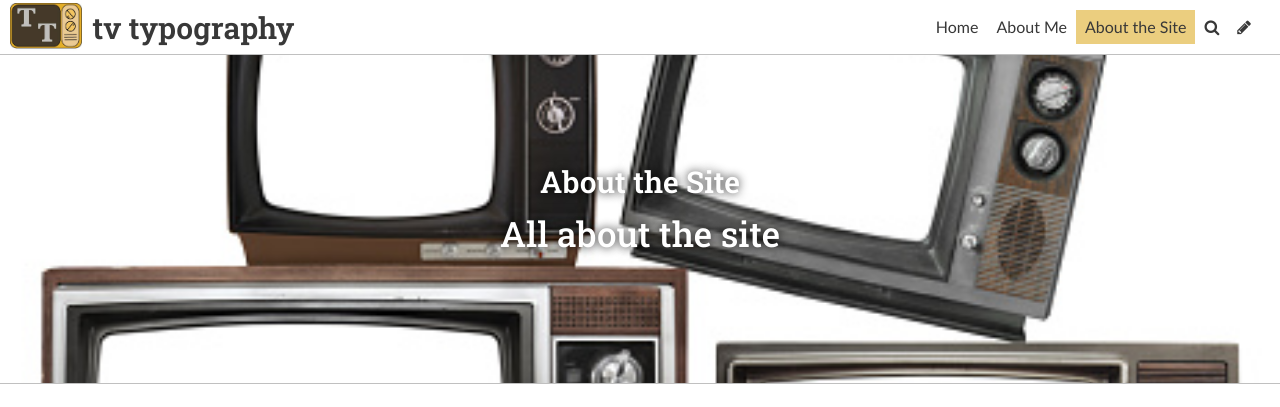
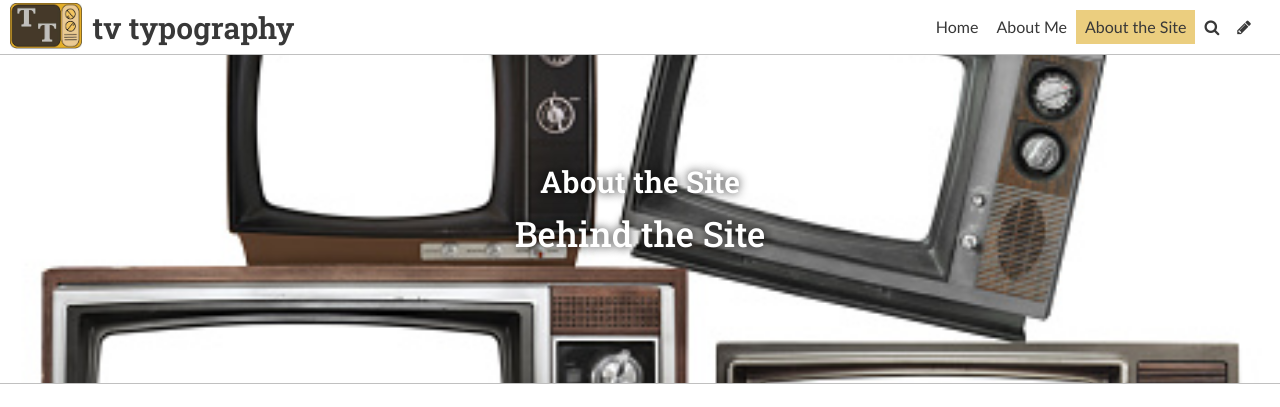
Before and after one commit to Lucyware/typography-, a Jekyll site: the page built from pages/about.md, in a window 1280 px wide. Shown: the top 407 px of the page. Built offline with Jekyll 4.4.1, drawn with Linux system fonts in a browser that asks for light colours; some web fonts are replaced.

Commit message:
Update Page “about”

```diff
--- a/pages/about.md
+++ b/pages/about.md
@@ -2,7 +2,7 @@
 header_feature_image: /uploads/log.jpg
 title: About the Site
 image: ../uploads/istockphoto-524688921-170667a.jpg
-subtitle: All about the site
+subtitle: "Behind the Site "
 permalink: /about/
 date: 2020-06-29T15:36:12.231Z
 layout: page
```
